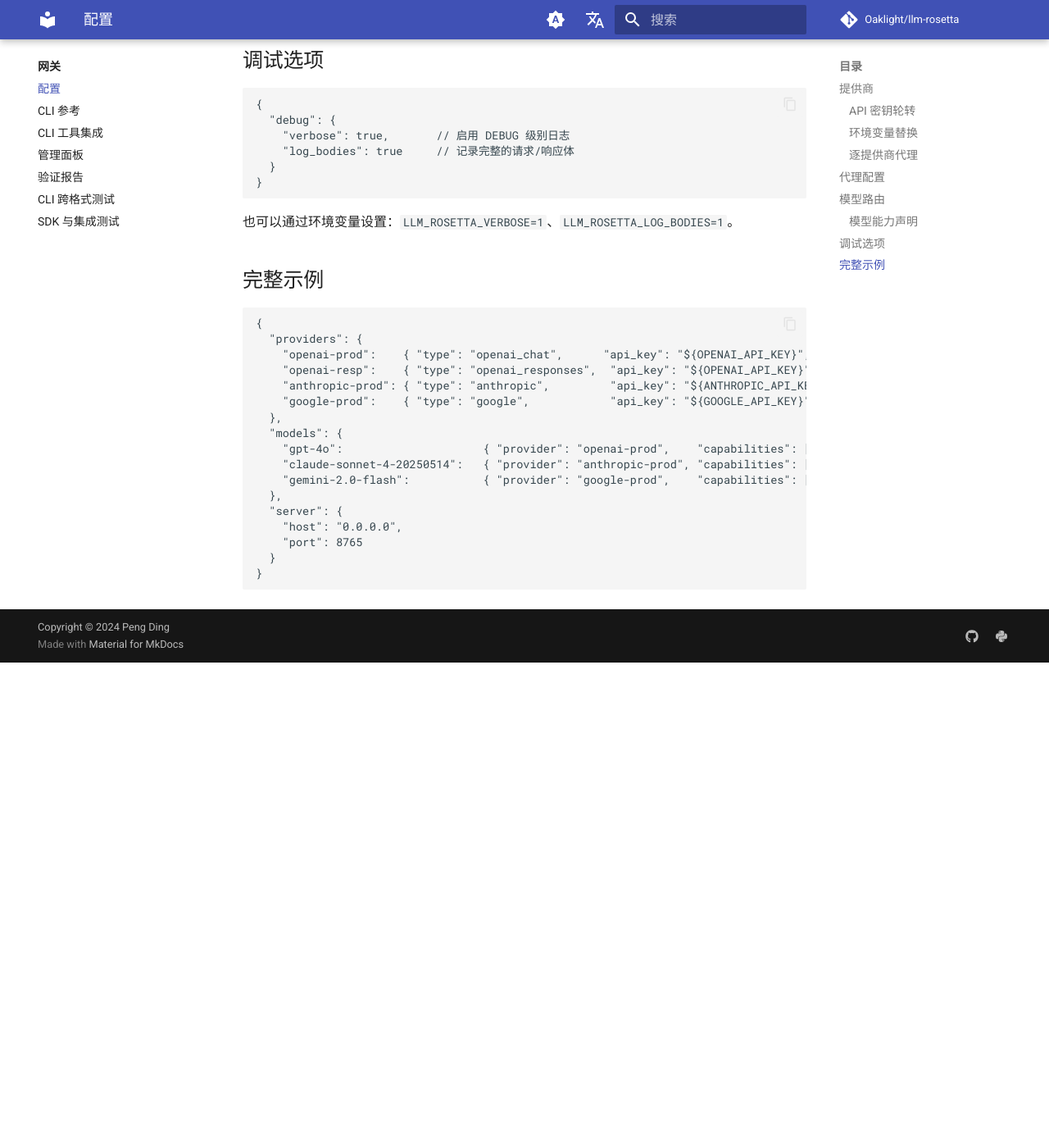
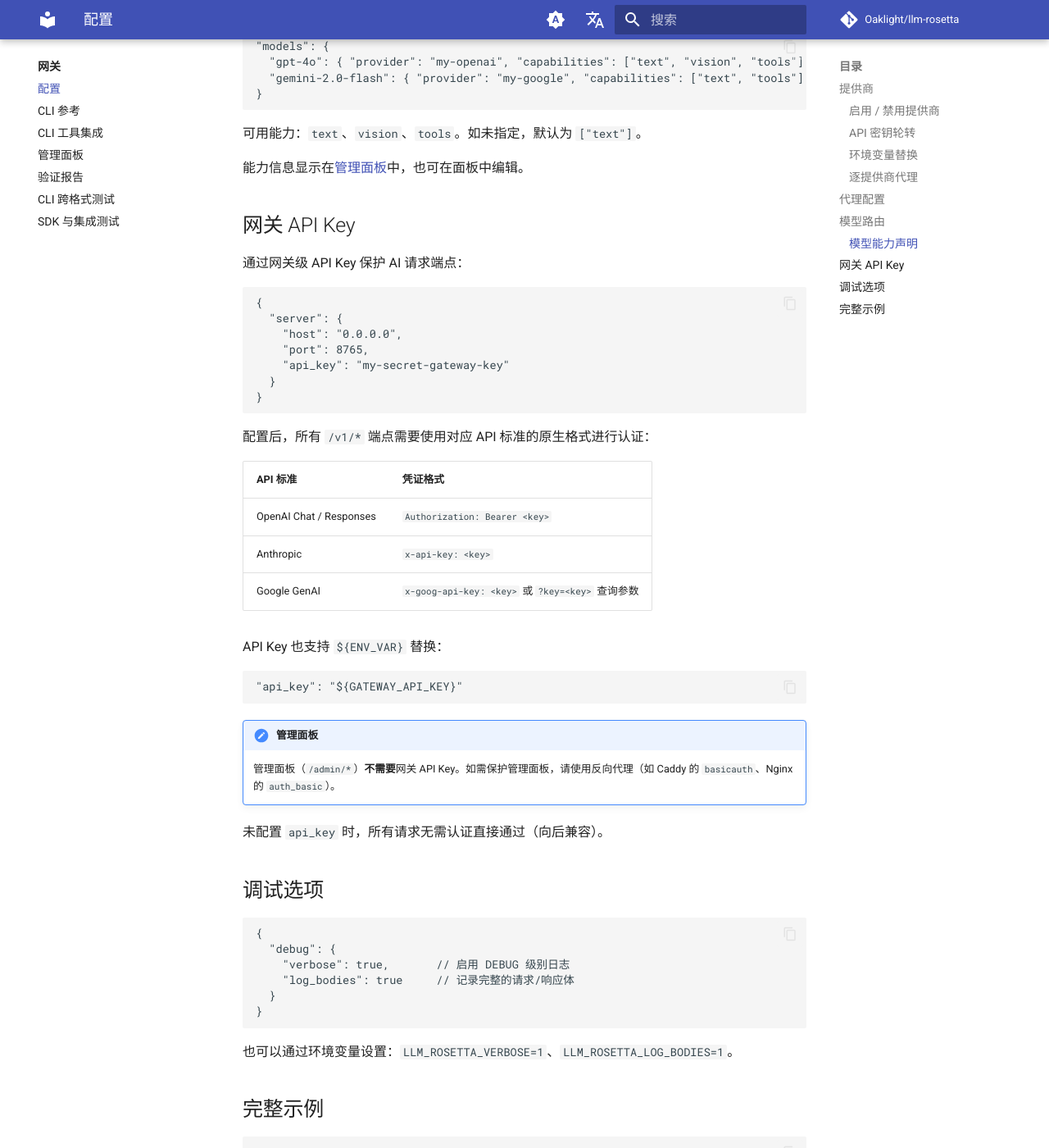
Before and after one commit to Oaklight/llm-rosetta, an MkDocs documentation site: the page built from docs/gateway/configuration.md, in a window 1280 px wide and 1400 px high, scrolled down 2142 px. Shown: the whole window at 82% size. Built offline with MkDocs 1.6.1 and Material for MkDocs 9.7.7, drawn with Linux system fonts in a browser that asks for light colours; comment, search, counter and statistics services are not loaded; before the commit the page ends 2950 px from its top, so only the background shows below that; some of the changed text lies outside the part shown.

````diff
--- a/docs/gateway/configuration.md
+++ b/docs/gateway/configuration.md
@@ -24,6 +24,16 @@ title: 配置
 
 !!! note "向后兼容"
     如果省略 `type`，提供商名称本身将用作类型。这意味着使用旧格式（提供商名称为 `openai_chat`、`anthropic` 等）的配置无需修改即可继续使用。
+
+### 启用 / 禁用提供商
+
+每个提供商支持 `enabled` 字段（默认 `true`）。禁用的提供商及其关联模型将从路由中静默排除：
+
+```jsonc
+"my-openai": { "type": "openai_chat", "api_key": "sk-...", "base_url": "https://api.openai.com/v1", "enabled": false }
+```
+
+这在需要临时下线提供商但不删除配置时很有用。[管理面板](admin-panel.md)提供了切换开关来操作此功能。
 
 ### API 密钥轮转
 
@@ -94,6 +104,39 @@ CLI `--proxy` 参数会覆盖配置文件中的全局代理设置。
 
 能力信息显示在[管理面板](admin-panel.md)中，也可在面板中编辑。
 
+## 网关 API Key
+
+通过网关级 API Key 保护 AI 请求端点：
+
+```jsonc
+{
+  "server": {
+    "host": "0.0.0.0",
+    "port": 8765,
+    "api_key": "my-secret-gateway-key"
+  }
+}
+```
+
+配置后，所有 `/v1/*` 端点需要使用对应 API 标准的原生格式进行认证：
+
+| API 标准 | 凭证格式 |
+|---------|---------|
+| OpenAI Chat / Responses | `Authorization: Bearer <key>` |
+| Anthropic | `x-api-key: <key>` |
+| Google GenAI | `x-goog-api-key: <key>` 或 `?key=<key>` 查询参数 |
+
+API Key 也支持 `${ENV_VAR}` 替换：
+
+```jsonc
+"api_key": "${GATEWAY_API_KEY}"
+```
+
+!!! note "管理面板"
+    管理面板（`/admin/*`）**不需要**网关 API Key。如需保护管理面板，请使用反向代理（如 Caddy 的 `basicauth`、Nginx 的 `auth_basic`）。
+
+未配置 `api_key` 时，所有请求无需认证直接通过（向后兼容）。
+
 ## 调试选项
 
 ```jsonc
@@ -124,7 +167,8 @@ CLI `--proxy` 参数会覆盖配置文件中的全局代理设置。
   },
   "server": {
     "host": "0.0.0.0",
-    "port": 8765
+    "port": 8765,
+    "api_key": "${GATEWAY_API_KEY}"
   }
 }
 ```
````
Also changed, not shown: docs/changelog.md (+27 -0 lines), docs/gateway/admin-panel.md (+26 -0 lines), docs/gateway/index.md (+23 -0 lines), docs/gateway/images/admin-configuration.png, docs/gateway/images/admin-dashboard.png, docs/gateway/images/admin-request-log.png.
